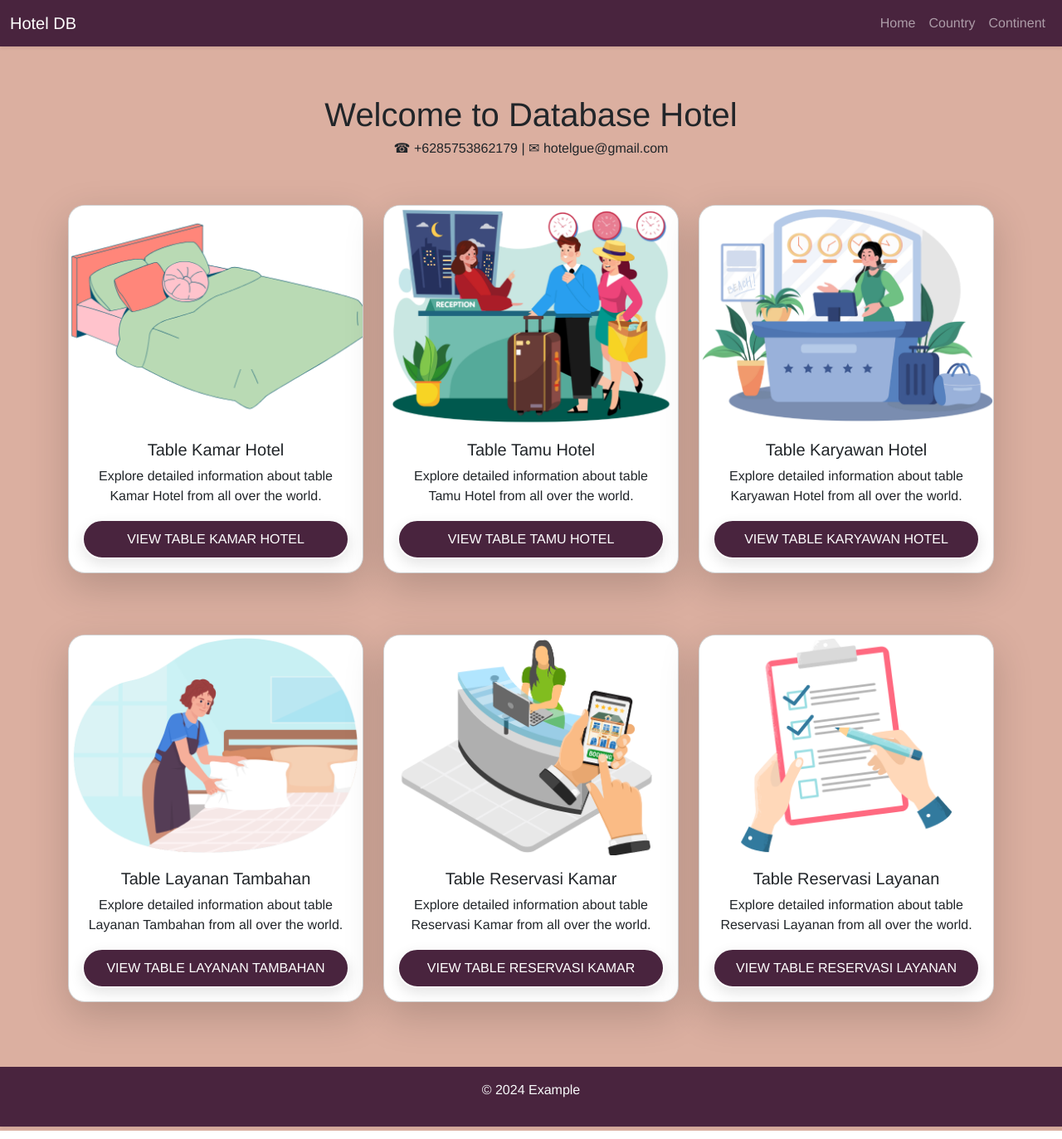
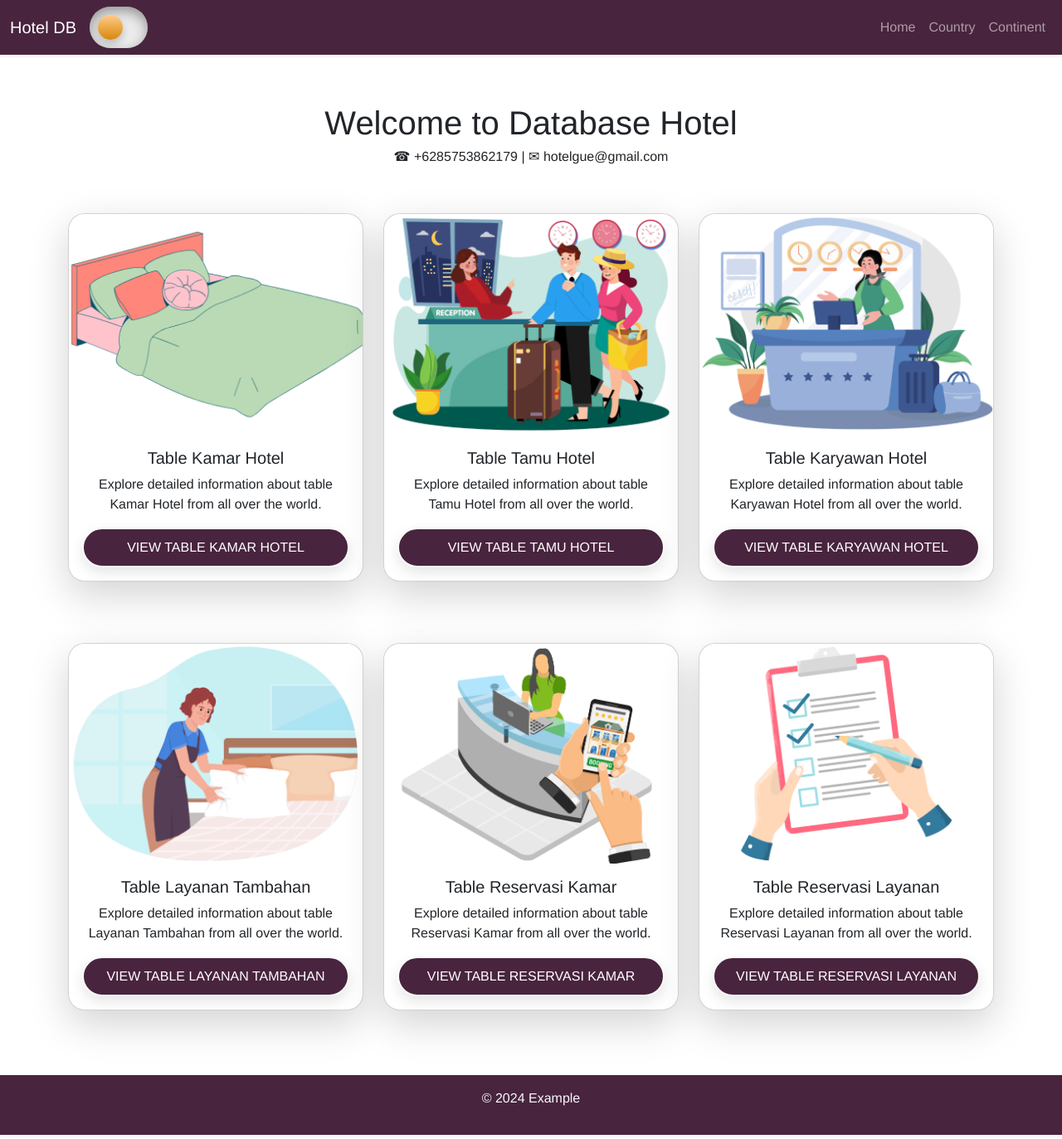
Before and after one commit to naufalfzml/Project-Akhir-BasisData, a Flask app: page / in a window 1280 px wide. Shown: the whole page at 83% size. Run offline with Flask 3, Linux system fonts and the light colour scheme.

Commit message:
darkmode setengah niat

```diff
--- a/app/static/home.css
+++ b/app/static/home.css
@@ -1,6 +1,6 @@
 body, html {
   font-family: 'Franklin Gothic Medium', 'Arial Narrow', Arial, sans-serif;
-  background-color: #DBAFA0;
+  /* background-color: #DBAFA0; */
 }
 
 @media (max-width: 576px) {
@@ -124,3 +124,60 @@ h1 {
   width: 100%;
   height: auto;
 }
+
+label {
+  width: 70px;
+  height: 50px;
+  position: relative;
+  display: block;
+  background: #ebebeb;
+  border-radius: 200px;
+  box-shadow: inset 0px 5px 15px rgba(0,0,0,0.4), inset 0px -5px 15px rgba(255,255,255,0.4);
+  cursor: pointer;
+  transition: 0.3s;
+}
+
+label:after {
+  content: "";
+  width: 30px;
+  height: 30px;
+  position: absolute;
+  top: 10px;
+  left: 10px;
+  background: linear-gradient(180deg, #ffcc89, #d8860b);
+  border-radius: 180px;
+  box-shadow: 0px 5px 10px rgba(0,0,0,0.2);
+}
+
+input {
+  width: 0;
+  height: 0;
+  visibility: hidden;
+}
+
+input:checked + label {
+  background: #242424;
+}
+
+input:checked + label:after {
+  left: 60px;
+  transform: translateX(-100%);
+  background: linear-gradient(180deg,#777, #3a3a3a);
+}
+
+label:active:after {
+  width: 60px;
+}
+
+.background {
+  width: 100vw;
+  height: 100vh;
+  background: #fff;
+  z-index: -1;
+  position: absolute;
+  transition: 0.3s;
+}
+
+input:checked + label + .background {
+  background: #242424;
+}
--- a/app/templates/home.html
+++ b/app/templates/home.html
@@ -8,10 +8,16 @@
     <link rel="stylesheet" href="{{ url_for('static', filename='home.css') }}">
   </head>
   <body>
+
     <header>
       <nav class="navbar navbar-expand-lg navbar-dark bg-lilac shadow-sm">
         <div class="container-fluid">
           <a class="navbar-brand" href="/home">Hotel DB</a>
+
+          <input type="checkbox" id="darkmode-toggle"/>
+          <label for="darkmode-toggle"></label>
+          <div class="background"></div>
+
           <button class="navbar-toggler" type="button" data-bs-toggle="collapse" data-bs-target="#navbarNav" aria-controls="navbarNav" aria-expanded="false" aria-label="Toggle navigation">
             <span class="navbar-toggler-icon"></span>
           </button>
```
